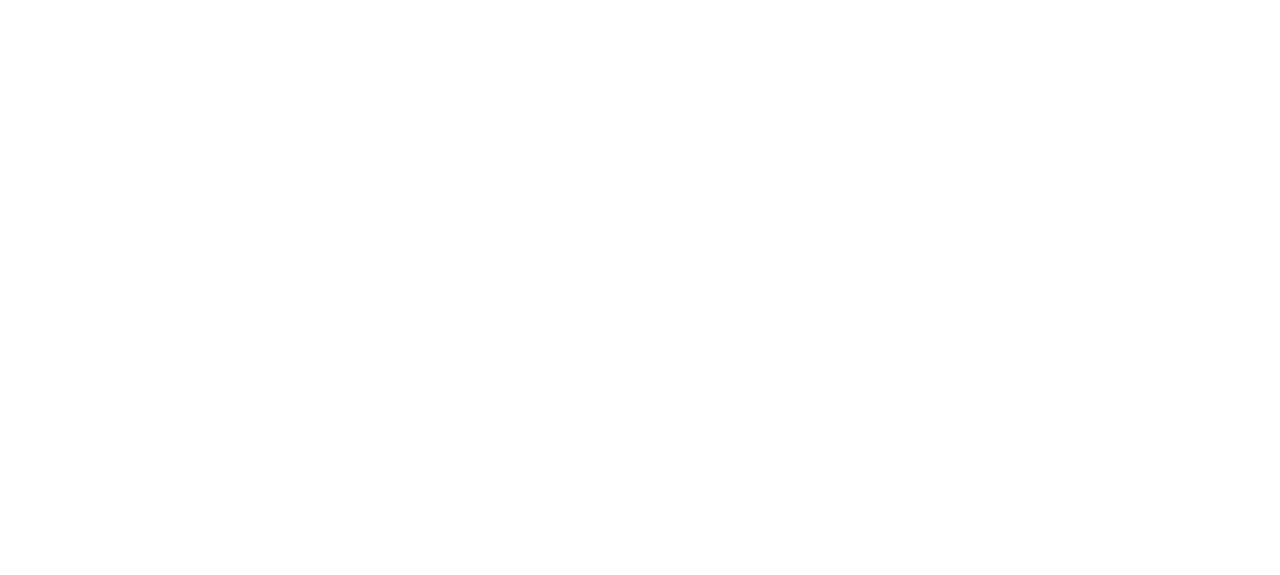
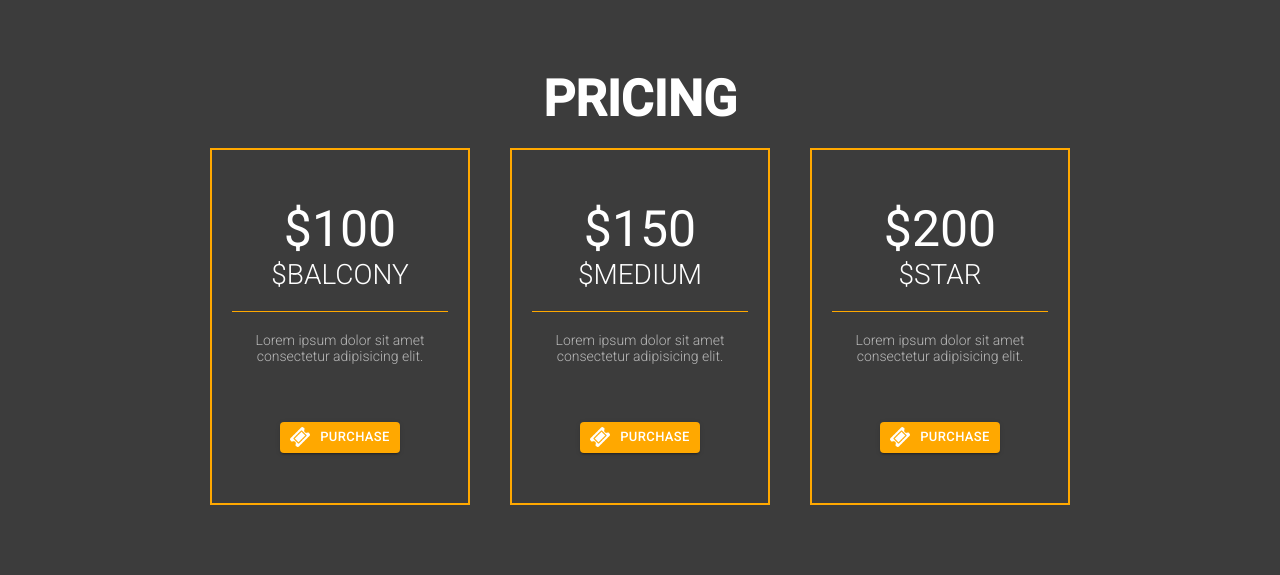
Before and after one commit to spawn08/react-venue-app, a React (Create React App) app: page / in a window 1280 px wide. Shown: the part 2108-2683 px from the top of the page. Before the commit the page ends 2108 px from the top, so only its background shows below. Built offline with nearby package versions, Linux system fonts and the light colour scheme; the HTML template or start-up script is replaced by a standard one.

Commit message:
Added scroller on nav drawer

```diff
--- a/package.json
+++ b/package.json
@@ -10,6 +10,7 @@
     "react-dom": "^16.13.0",
     "react-reveal": "1.2.2",
     "react-scripts": "3.4.0",
+    "react-scroll": "^1.7.9",
     "react-slick": "^0.25.2"
   },
   "scripts": {
--- a/src/App.js
+++ b/src/App.js
@@ -4,14 +4,41 @@
 import Featured from "./components/featured";
 import VenueInfo from "./components/venue_info";
 import HighLight from "./components/highlights";
+import Pricing from "./components/pricing";
+import Location from './components/location';
+import Footer from "./components/header/Footer";
+
+import { Element } from 'react-scroll';
 
 function App() {
   return (
     <div className="App">
+
       <Header />
-      <Featured />
-      <VenueInfo />
-      <HighLight/>
+
+      <Element name="featured">
+        <Featured />
+      </Element>
+
+      <Element name="venue_info">
+        <VenueInfo />
+      </Element>
+
+      <Element name="highlights">
+        <HighLight />
+      </Element>
+
+      <Element name="pricing">
+        <Pricing />
+      </Element>
+
+      <Element name="location">
+        <Location />
+      </Element>
+
+      <Footer />
+
+
     </div>
   );
 }
--- /dev/null
+++ b/src/components/header/Footer.js
@@ -0,0 +1,20 @@
+import React from 'react';
+import Fade from 'react-reveal/Fade';
+
+const Footer = () => {
+    return (
+
+       <footer className="bck_red">
+       <Fade delay={500}>
+           <div className="font_righteous footer_logo_venue">
+               The Venue
+           </div>
+           <div className="footer_copyright">
+               The Venue 2020. All Rights Reserved.
+           </div>
+       </Fade>
+       </footer>
+    );
+};
+
+export default Footer;
--- a/src/components/header/SideDrawer.js
+++ b/src/components/header/SideDrawer.js
@@ -1,11 +1,22 @@
 import React from "react";
-
+import { scroller } from 'react-scroll';
 import Drawer from "@material-ui/core/Drawer";
 import List from "@material-ui/core/List";
 import ListItem from "@material-ui/core/ListItem";
 import ListItemText from "@material-ui/core/ListItemText";
 
 const SideDrawer = props => {
+
+  const scrollToElement = (element) => {
+    scroller.scrollTo(element, {
+      duration: 1500,
+      delay: 100,
+      smooth: true,
+      offset: -150
+    });
+    props.onClose(false)
+  }
+
   return (
     <Drawer
       anchor="right"
@@ -13,19 +24,19 @@
       onClose={() => props.onClose(false)}
     >
       <List component="nav">
-        <ListItem button onClick={() => console.log("event")}>
+        <ListItem button onClick={() => scrollToElement('featured')}>
           <ListItemText primary="Events Starts In" />
         </ListItem>
-        <ListItem button onClick={() => console.log("Venue Info")}>
+        <ListItem button onClick={() => scrollToElement('venue_info')}>
           <ListItemText primary="Venue Info" />
         </ListItem>
-        <ListItem button onClick={() => console.log("Highlights")}>
+        <ListItem button onClick={() => scrollToElement('highlights')}>
           <ListItemText primary="Highlights" />
         </ListItem>
-        <ListItem button onClick={() => console.log("Pricing")}>
+        <ListItem button onClick={() => scrollToElement('pricing')}>
           <ListItemText primary="Pricing" />
         </ListItem>
-        <ListItem button onClick={() => console.log("Location")}>
+        <ListItem button onClick={() => scrollToElement('location')}>
           <ListItemText primary="Location" />
         </ListItem>
       </List>
--- /dev/null
+++ b/src/components/location/index.js
@@ -0,0 +1,19 @@
+import React from 'react';
+
+const Location = () => {
+    return (
+        <div className="location_wrapper">
+            <iframe src="https://www.google.com/maps/embed?pb=!1m26!1m12!1m3!1d38077935.42003796!2d-100.17251468529835!3d2.613686331808782!2m3!1f0!2f0!3f0!3m2!1i1024!2i768!4f13.1!4m11!3e6!4m3!3m2!1d19.1871883!2d72.8633633!4m5!1s0x864e9918e993c711%3A0xa9073cfe6d9a606a!2smagnolia%20dallas%20downtown%20map!3m2!1d32.7800294!2d-96.79923989999999!5e0!3m2!1sen!2sin!4v1584212425970!5m2!1sen!2sin"
+            width="100%"
+            height="500px"
+            frameBorder="0"
+            allowFullScreen
+            ></iframe>
+        <div className="location_tag">
+            <div>Location</div>
+        </div>
+        </div>
+    );
+};
+
+export default Location;
--- /dev/null
+++ b/src/components/pricing/index.js
@@ -0,0 +1,63 @@
+import React, { Component } from 'react';
+import MyButton from '../button/MyButton';
+import Zoom from 'react-reveal/Zoom';
+
+export default class Pricing extends Component {
+
+    state = {
+        prices: [100, 150, 200],
+        positions: ['Balcony', 'Medium', 'Star'],
+        description: [
+            'Lorem ipsum dolor sit amet consectetur adipisicing elit.',
+            'Lorem ipsum dolor sit amet consectetur adipisicing elit.',
+            'Lorem ipsum dolor sit amet consectetur adipisicing elit.'
+        ],
+        linkto: ['https://spawnai.com', 'https://google.com', 'https://google.com'],
+        delay: [500, 0, 500]
+    }
+
+
+    showBoxes = () => (
+        this.state.prices.map((box, i) => (
+            <Zoom delay={this.state.delay[i]} key={i}>
+                <div className="pricing_item">
+                    <div className="pricing_inner_wrapper">
+                        <div className="pricing_title">
+                            <span>${this.state.prices[i]}</span>
+                            <span>${this.state.positions[i]}</span>
+                        </div>
+
+                        <div className="pricing_description">
+                            {this.state.description[i]}
+                        </div>
+
+                        <div className="pricing_buttons">
+                            <MyButton
+                                text='Purchase'
+                                bck='#ffa800'
+                                color='#ffffff'
+                                link={this.state.linkto[i]}
+                            />
+                        </div>
+                    </div>
+                </div>
+            </Zoom>
+        ))
+    )
+
+    render() {
+        return (
+            <div className="bck_black">
+                <div className="center_wrapper pricing_section">
+
+                    <h2>Pricing</h2>
+
+                    <div className="pricing_wrapper">
+                        {this.showBoxes()}
+                    </div>
+                </div>
+
+            </div>
+        )
+    }
+}
```
Also changed, not shown: 1 other file (tests, documents, lock files or other folders).
